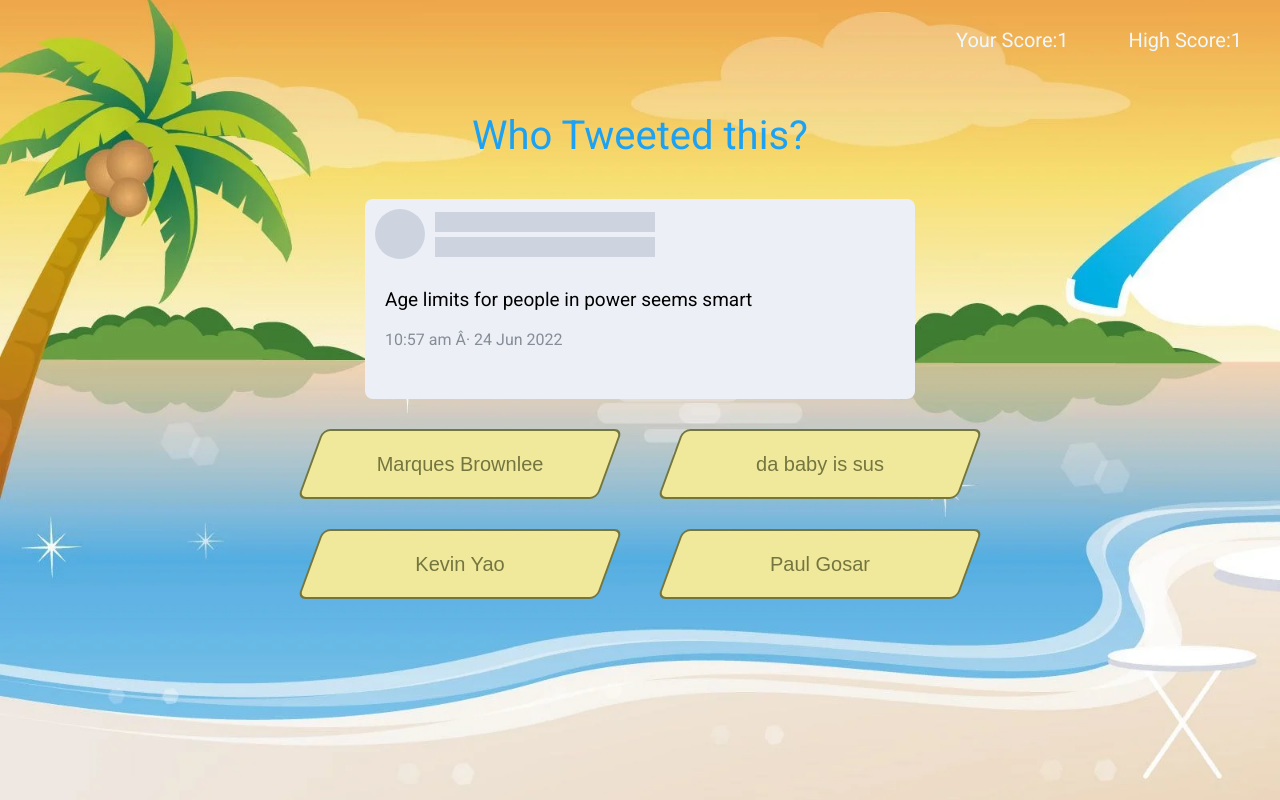
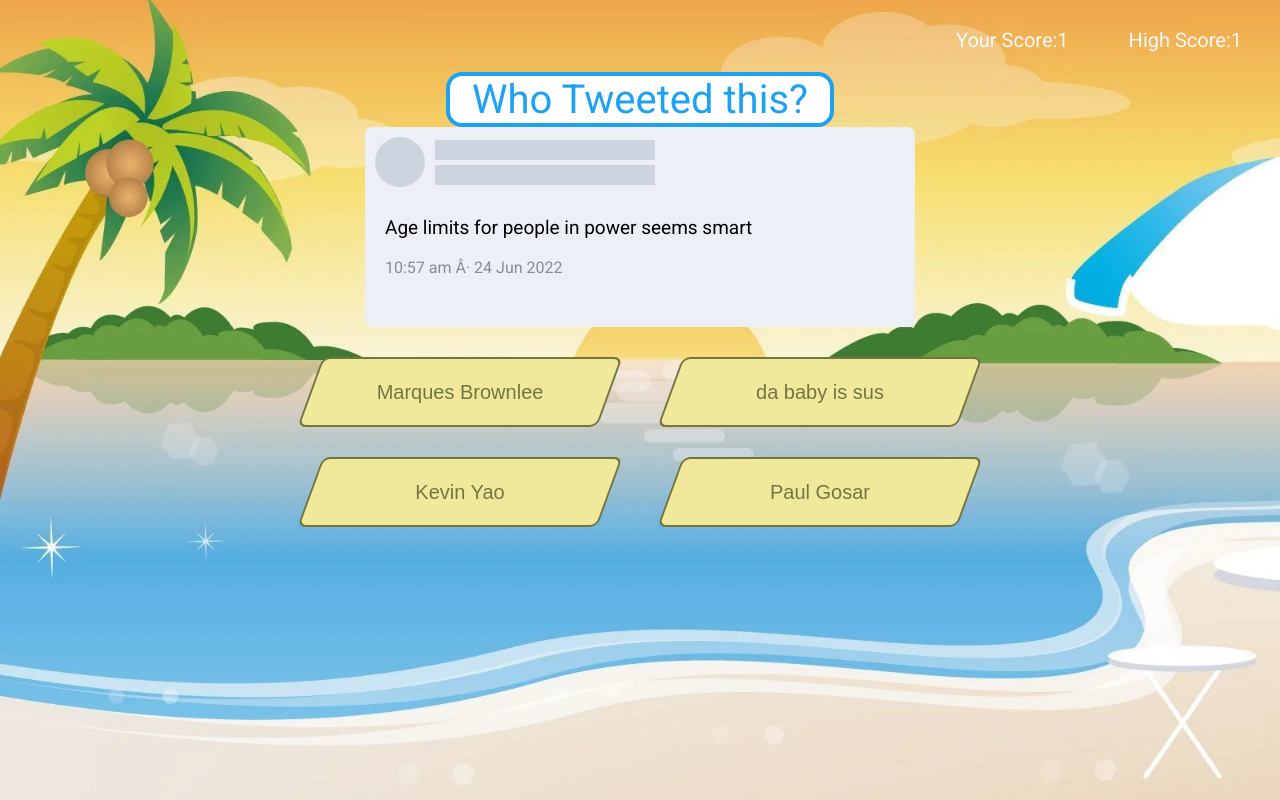
Before and after one commit to ebwu95/CelebTweets, a plain HTML site: page html/index.html in a window 1280 px wide. Drawn offline with Linux system fonts and the light colour scheme.

Commit message:
small css change

```diff
--- a/css/style.css
+++ b/css/style.css
@@ -30,7 +30,13 @@
   font-family: 'Roboto', sans-serif;
   text-align: center;
   font-size: 40px;
+  width: 30%;
+
+  background-color: white;
   color: rgb(29, 161, 242);
+  border: 4px solid rgb(29, 161, 242);
+  border-radius: 16px;
+  margin: auto;
 }
 
 .tweetbox {
```
